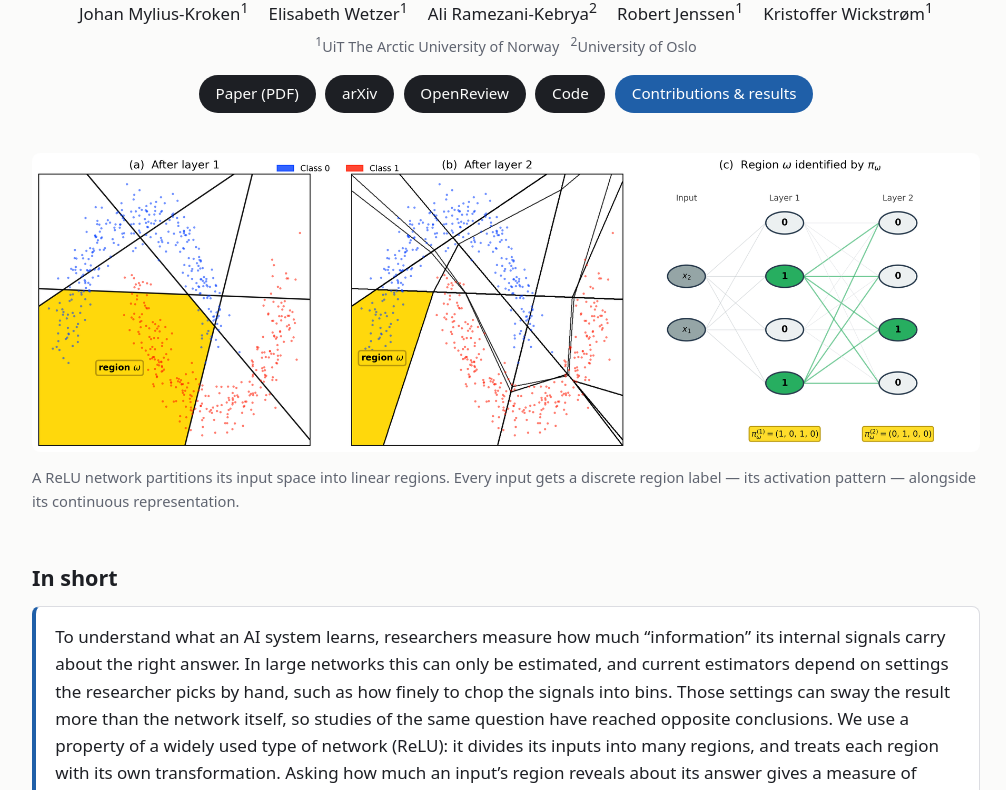
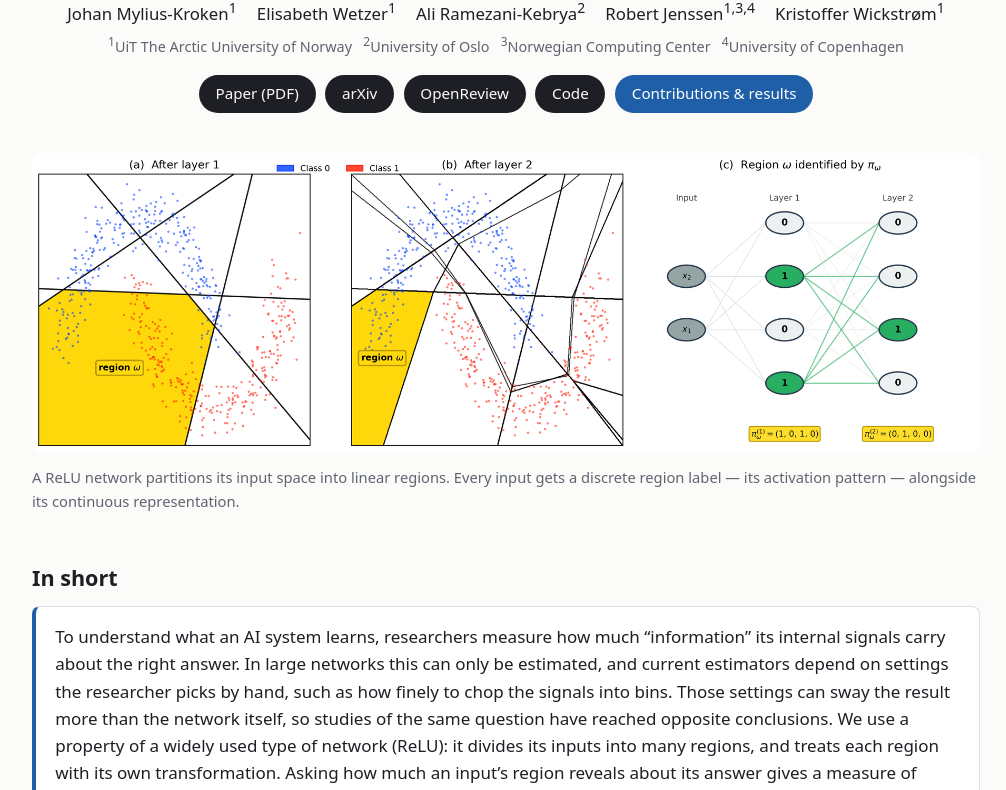
Before and after one commit to Johanmkr/Intrinsic-IT-analysis-of-ReLU-nets, a website with bundled scripts: page site/index.html in a window 1280 px wide. Shown: the part 193-983 px from the top of the page, without its empty margins (134-1140 px from the left). Built offline with nearby package versions, Linux system fonts and the light colour scheme.

Commit message:
ADD: affiliation

```diff
--- a/site/index.html
+++ b/site/index.html
@@ -17,10 +17,10 @@
     <span>Johan Mylius-Kroken<sup>1</sup></span>
     <span>Elisabeth Wetzer<sup>1</sup></span>
     <span>Ali Ramezani-Kebrya<sup>2</sup></span>
-    <span>Robert Jenssen<sup>1</sup></span>
+    <span>Robert Jenssen<sup>1,3,4</sup></span>
     <span>Kristoffer Wickstrøm<sup>1</sup></span>
   </p>
-  <p class="affiliations"><sup>1</sup>UiT The Arctic University of Norway &nbsp; <sup>2</sup>University of Oslo</p>
+  <p class="affiliations"><sup>1</sup>UiT The Arctic University of Norway &nbsp; <sup>2</sup>University of Oslo &nbsp; <sup>3</sup>Norwegian Computing Center &nbsp; <sup>4</sup>University of Copenhagen</p>
   <nav class="links" aria-label="Paper links">
     <a class="button" href="https://openreview.net/pdf?id=4dnKZPefBt">Paper (PDF)</a>
     <a class="button" href="https://arxiv.org/abs/2610.36864">arXiv</a>
```
